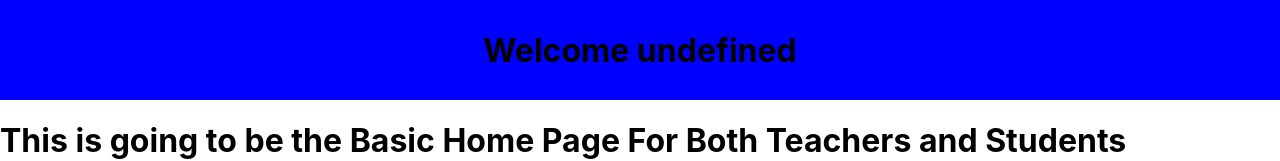
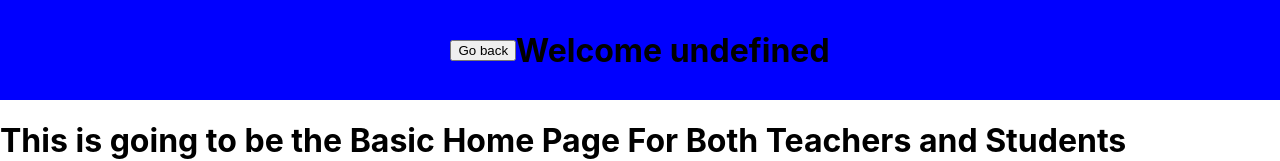
Before and after one commit to SwiftSeizure/tAI, a React (Create React App) app in the folder tai-frontend/: page /home in a window 1280 px wide. Shown: the top 161 px of the page. Built offline with nearby package versions, Linux system fonts and the light colour scheme; no server answers.

Commit message:
Module Page appearing

```diff
--- a/tai-frontend/src/App.js
+++ b/tai-frontend/src/App.js
@@ -3,6 +3,7 @@ import HomePage from './pages/HomePage';
 import LoginPage from './pages/Universal/LoginPage';
 import TeacherStudentHomePage from './pages/Universal/TeacherStudentHomePage';
 import TeacherStudentUnitPage from './pages/Universal/TeacherStudentUnitPage';
+import TeacherStudentModulePage from './pages/Universal/TeacherStudentModulePage';
 
 function App() {
 
@@ -18,9 +19,13 @@ function App() {
 
           <Route path="/home" element={<TeacherStudentHomePage /> } />
           <Route path="/unitpage" element={<TeacherStudentUnitPage /> } />
-          <Route path="/HomePage/student/:user" element={<TeacherStudentHomePage /> } />
+          <Route path="/modulepage" element={ <TeacherStudentModulePage /> } />
 
-          <Route path="/UnitPage/:user/:class" element={<TeacherStudentUnitPage />} />
+
+
+
+
+
 
 
 
--- a/tai-frontend/src/cards/Cards.css
+++ /dev/null
@@ -1,11 +0,0 @@
- .title-card-center {
-  display: flex;
-  justify-content: center;
-  align-items: center;
-  height: 100px; /* or whatever works */
-  background-color: blue;
- }
-
-.title-card-h1 {
-    /* Change font and size in here for the title  */
-}
--- a/tai-frontend/src/components/Components.css
+++ b/tai-frontend/src/components/Components.css
@@ -33,3 +33,15 @@
 .card-button-outline {
     padding: 50px;
 }
+
+.title-card-center {
+    display: flex;
+    justify-content: center;
+    align-items: center;
+    height: 100px; /* or whatever works */
+    background-color: blue;
+   }
+
+  .title-card-h1 {
+      /* Change font and size in here for the title  */
+  }
--- a/tai-frontend/src/cards/TitleCard.js
+++ b/tai-frontend/src/components/TitleCard.js
@@ -1,12 +1,17 @@
 import React from "react";
-import styles from './Cards.css';
+import styles from './Components.css';
 
 const TitleCard = ( { title } ) => {
 
 
+    //TODO: Add back button
+
+
     return(
         <>
+
         <div className="title-card-center">
+            <button> Go back </button>
             <h1 className="title-card-h1"> {title} </h1>
         </div>
         </>
--- a/tai-frontend/src/components/UnitCard.js
+++ b/tai-frontend/src/components/UnitCard.js
@@ -1,15 +1,22 @@
 import React from "react";
 import styles from './Components.css';
+import { useNavigate } from "react-router-dom";
+
 
 const UnitCard = ( {unitID, unitName, userID, role } ) => {
 
     //TODO: change this for user
     const logo = require("../images/example-class-logo.png");
 
+    const navigate = useNavigate();
+
     const goToPage = (e) => {
         e.preventDefault();
         // Navigate here
         // Should we split into Teacher/Student here?
+
+        navigate('/modulepage', {state: { unitID, unitName, userID, role }});
+
     }
 
     return(
--- a/tai-frontend/src/pages/Universal/TeacherStudentHomePage.js
+++ b/tai-frontend/src/pages/Universal/TeacherStudentHomePage.js
@@ -5,8 +5,8 @@ import useUser from "../../hooks/useUser";
 import ClassCard from "../../components/ClassCard";
 import axios from "axios";
 import { getRequest } from "../../API";
-import TitleCard from "../../cards/TitleCard";
-import { Grid } from "antd";
+import TitleCard from "../../components/TitleCard";
+
 
 const TeacherStudentHomePage = (  ) => {
 
--- /dev/null
+++ b/tai-frontend/src/pages/Universal/TeacherStudentModulePage.js
@@ -0,0 +1,23 @@
+import React from "react";
+
+const TeacherStudentModulePage = () => {
+
+
+    //TODO: make a get request to get all the modules of the unit
+
+    //TODO: make a new component for each module with the dropdown so that they can be opened and added
+
+    // TODO: map all of the components as a list item
+
+
+    return(
+        <>
+        <div>
+            This is the module page
+        </div>
+        </>
+    )
+
+};
+
+export default TeacherStudentModulePage;
--- a/tai-frontend/src/pages/Universal/TeacherStudentUnitPage.js
+++ b/tai-frontend/src/pages/Universal/TeacherStudentUnitPage.js
@@ -4,7 +4,7 @@ import { getRequest } from "../../API";
 import axios from "axios";
 import UnitCard from "../../components/UnitCard";
 import ClassCard from "../../components/ClassCard";
-import TitleCard from "../../cards/TitleCard";
+import TitleCard from "../../components/TitleCard";
 
 
 
```
